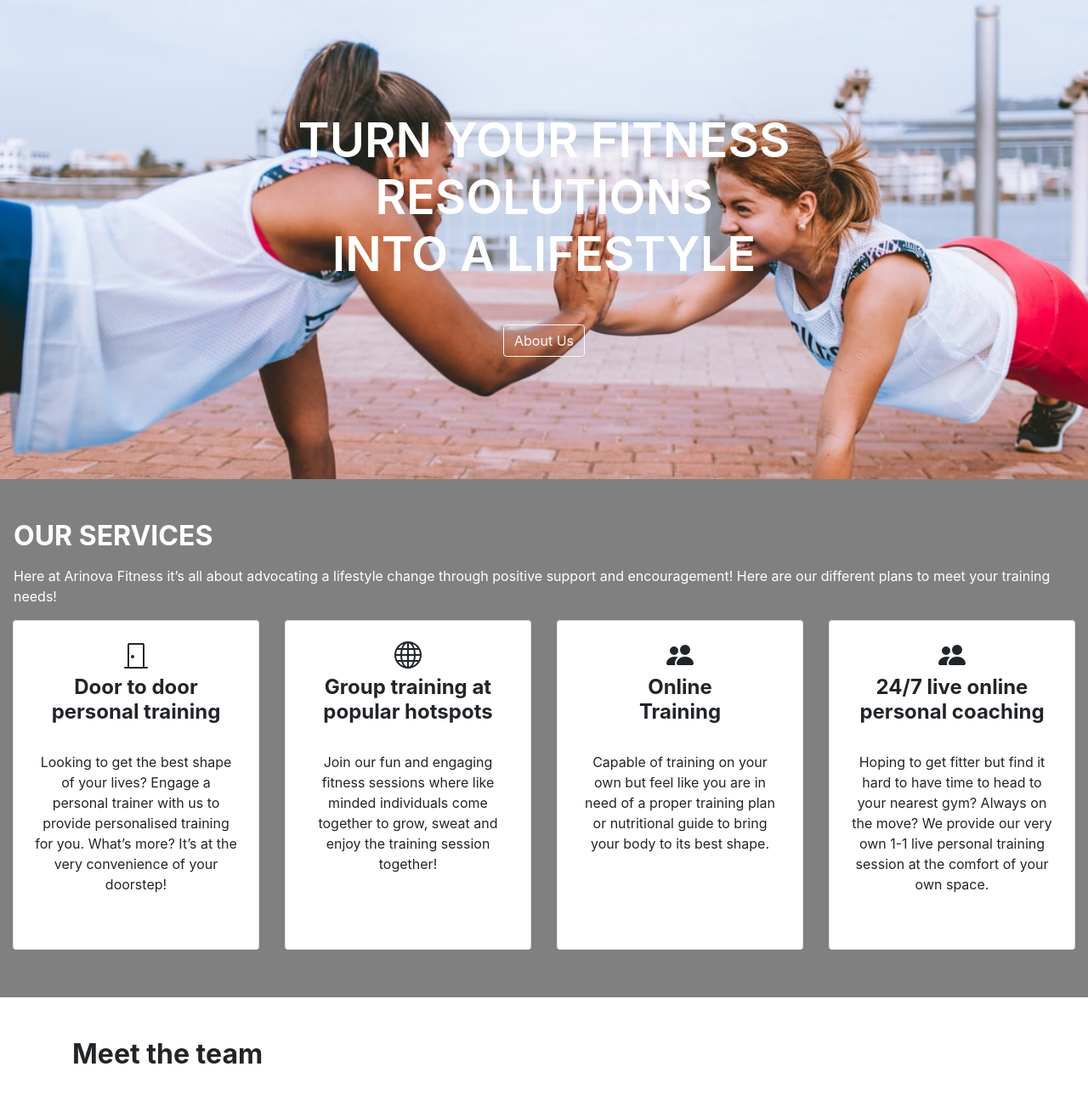
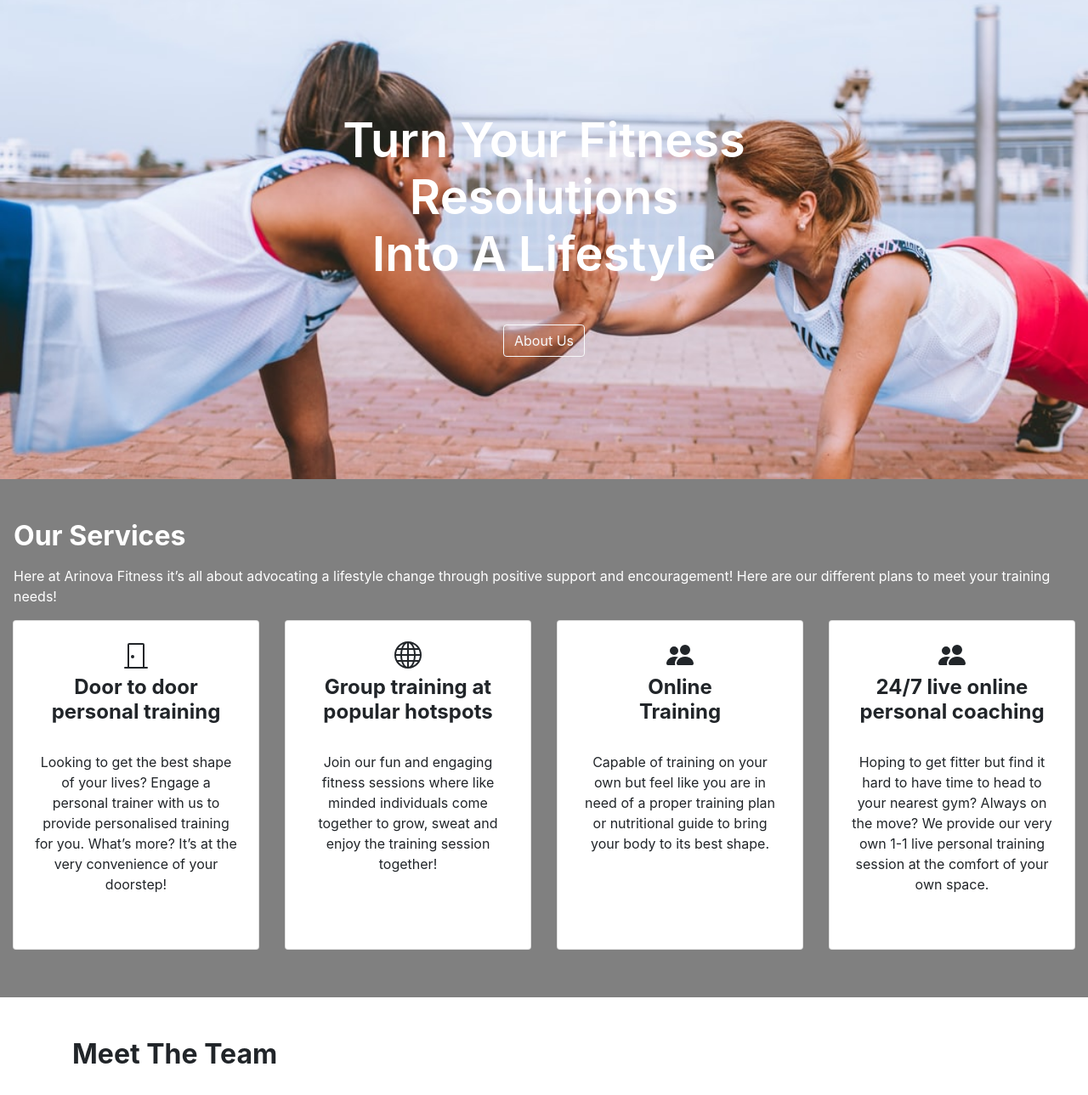
Before and after one commit to ThomasTheMedic/ArinovaFitness, a plain HTML site: page index.html in a window 1280 px wide. Shown: the part 80-1369 px from the top of the page at 85% size. Drawn offline with nearby package versions, Linux system fonts and the light colour scheme.

Commit message:
Update index.html

```diff
--- a/index.html
+++ b/index.html
@@ -46,10 +46,10 @@
           <div class="container">
             <div class="row justify-content-center text-center align-items-center">
               <div class="col-xl-8 col-lg-9 col-md-10 layer-3 aos-init aos-animate py-5 my-5" data-aos="fade-up" data-aos-delay="500">
-                <h1 class="display-4 mb-5 text-uppercase" style="font-weight: 600;">
-                    Turn your fitness resolutions
+                <h1 class="display-4 mb-5" style="font-weight: 600;">
+                    Turn Your Fitness Resolutions
                     <br>
-                    into a lifestyle
+                    Into A Lifestyle
                 </h1>
                 <a href="#aboutus"><button type="button" class="btn btn-outline-light">About Us</button></a>
               </div>
@@ -64,7 +64,7 @@
         <div class="container-fluid">
             <div class="row">
                 <div class="text-white px-3">
-                    <h2 class="font-weight-bold pb-2 text-uppercase">Our Services</h2>
+                    <h2 class="font-weight-bold pb-2">Our Services</h2>
 
                     <p>Here at Arinova Fitness it’s all about advocating a lifestyle change through positive support and encouragement!
                         Here are our different plans to meet your training needs!
@@ -136,7 +136,7 @@
 
     <section id="team" class="mx-5 py-5">
         <div class="container">
-            <h2 class="font-weight-bold pb-4">Meet the team</h2>
+            <h2 class="font-weight-bold pb-4">Meet The Team</h2>
             <!--Decide on cards-->
             <div class="row">
                 <!--Luther-->
```
